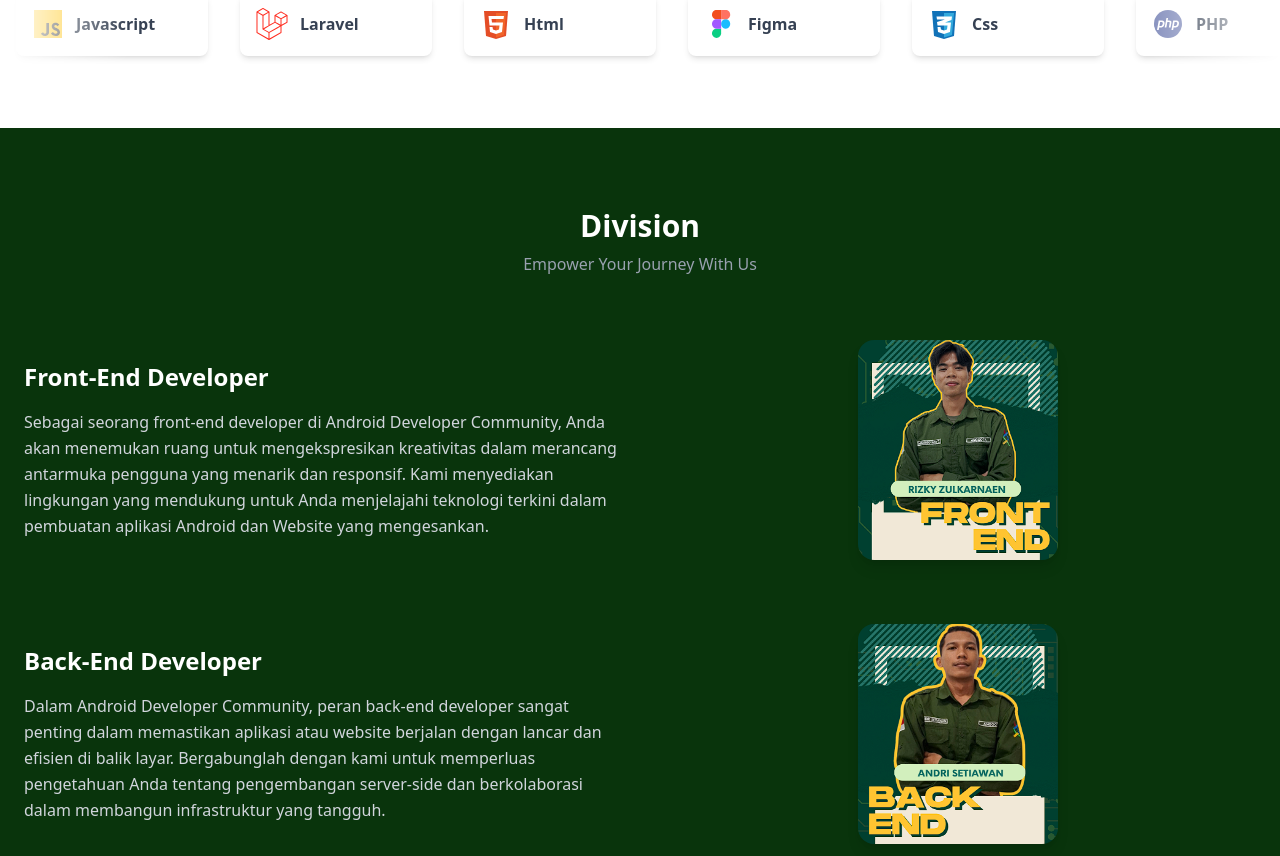
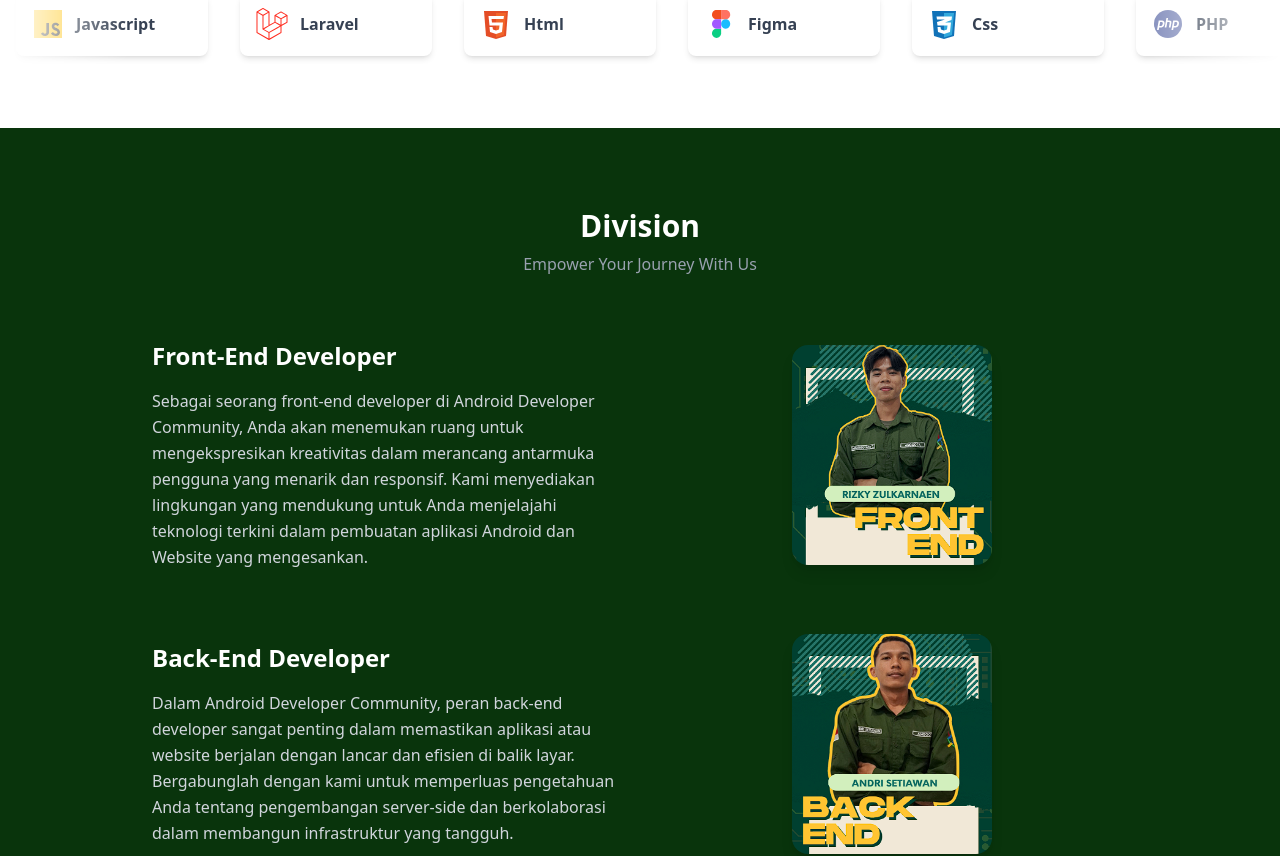
Before and after one commit to anddriii/adcom, a React (Vite) app in the folder fe/: page / in a window 1280 px wide. Shown: the part 2260-3116 px from the top of the page. Built offline with nearby package versions, Linux system fonts and the light colour scheme.

Commit message:
refactor: enhance layout and styling of DivisionSection component

```diff
--- a/fe/src/components/DivisionSection.jsx
+++ b/fe/src/components/DivisionSection.jsx
@@ -25,25 +25,30 @@ const divisions = [
 
 const DivisionSection = () => {
   return (
-    // Ganti 'bg-gray-900' dengan warna hijau gelap yang sesuai dari desainmu
-    <section className="bg-[#09340c] text-white py-20 ">
-      <div className="container mx-auto px-6 ">
+    <section className="bg-[#09340c] text-white py-20">
+      <div className="max-w-screen-lg mx-auto px-6">
         {/* Header Section */}
-        <div className="text-center mb-16">
+        <div className="text-center mb-16" id="division">
           <h2 className="text-3xl font-bold">Division</h2>
           <p className="text-gray-400 mt-2">Empower Your Journey With Us</p>
         </div>
 
-        {/* Kontainer untuk semua baris divisi */}
-        <div className="flex flex-col gap-16 justify-center">
+        {/* Kontainer semua divisi */}
+        <div className="flex flex-col gap-16">
           {divisions.map((division, index) => (
-            <div key={index} className="grid grid-cols-1 md:grid-cols-2 gap-10 items-center">
-              {/* Kolom Teks */}
+            <div
+              key={index}
+              className="grid grid-cols-1 md:grid-cols-2 gap-8 items-center"
+            >
+              {/* Teks */}
               <div>
                 <h3 className="text-2xl font-bold mb-4">{division.title}</h3>
-                <p className="text-gray-300 leading-relaxed">{division.description}</p>
+                <p className="text-gray-300 leading-relaxed">
+                  {division.description}
+                </p>
               </div>
-              {/* Kolom Gambar */}
+
+              {/* Gambar */}
               <div className="flex justify-center">
                 <img
                   src={division.imageUrl}
@@ -59,4 +64,6 @@ const DivisionSection = () => {
   );
 };
 
+
+
 export default DivisionSection;
```
